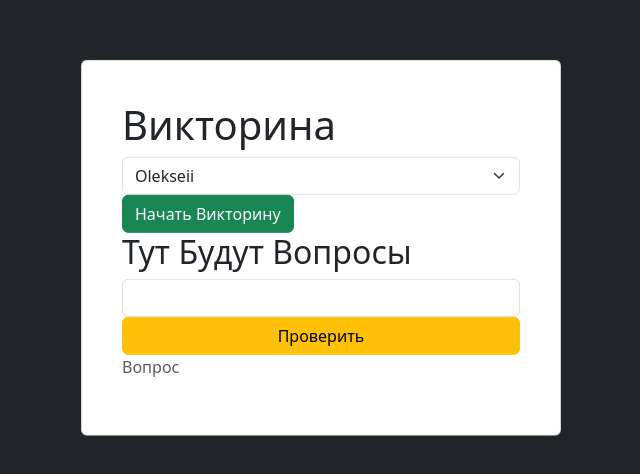
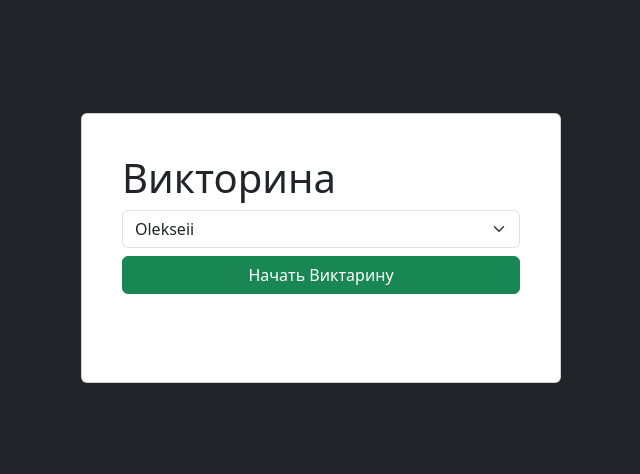
Before and after one commit to OleksiiMasloDP/questions_js15, a website: page index.html in a window 1280 px wide. Shown: the part 152-626 px from the top of the page, without its empty margins (319-959 px from the left). Drawn offline with nearby package versions, Linux system fonts and the light colour scheme.

Commit message:
added margins and ids

```diff
--- a/index.html
+++ b/index.html
@@ -14,38 +14,51 @@
 
 <div class="card p-4" style="width: 30rem;">
   <div class="card-body">
-    <h1 class="card-title">Викторина</h1>
- <select class="form-select" aria-label="Default select example">
+    <h1  class="card-title">Викторина </h1>
+
+<div class="mb-2">
+      <select class="form-select" aria-label="Default select example" id="select">
 
   <option value="1">Olekseii</option>
   <option value="2">Konstantin</option>
   <option value="3">Ali</option>
 </select>
+</div>
 
 
-<div class="d-grid gap-2 d-md-block">
-  <button class="btn btn-success" type="button">Начать Викторину</button>
+<div class="mb-5">
+  <div  class="d-grid gap-2">
+  <button id="btn-start" class="btn btn-success" type="button">Начать Виктарину</button>
 
 </div>
+</div>
 
-<h2> Тут Будут Вопросы</h2>
-   <div class="input-group flex-nowrap">
+<div class="mt-2 d-none" >
+<h4 class="mb-3">Тут Будут Вопросы</h4>
 
-  <input type="text" class="form-control"  aria-label="Username" aria-describedby="addon-wrapping">
+<div class="mb-2">
+     <div class="input-group flex-nowrap">
+
+  <input id="answer"   placeholder="Ваш ответ" type="text" class="form-control"  aria-label="Username" aria-describedby="addon-wrapping">
 </div>
-<div class="d-grid gap-2">
-  <button class="btn btn-warning" type="button">Проверить</button>
+ </div>
+<div calss="mb-1"><div class="d-grid gap-2">
+  <button id="btn-verify" class="btn btn-warning mb-2" type="button">Проверить</button>
 
 </div>
+</div>
+
 <nav aria-label="breadcrumb">
   <ol class="breadcrumb">
-    <li class="breadcrumb-item active" aria-current="page">Вопрос</li>
+    <li id="questions" class="breadcrumb-item active " aria-current="page">Вопрос <span id="coruent-number">1</span> из<span id="all">1</span> </li>
   </ol>
 </nav>
   </div>
 </div>
-</div>
-</div>
+ </div>
+  </div>
+     </div>
+
 
 <script src="https://cdn.jsdelivr.net/npm/bootstrap@5.3.8/dist/js/bootstrap.bundle.min.js" integrity="sha384-FKyoEForCGlyvwx9Hj09JcYn3nv7wiPVlz7YYwJrWVcXK/BmnVDxM+D2scQbITxI" crossorigin="anonymous"></script>
 
```
